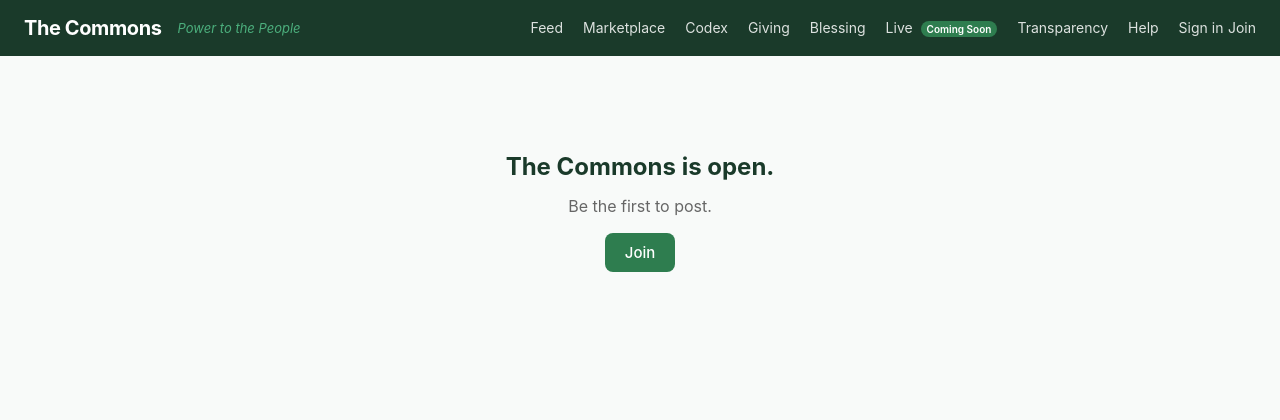
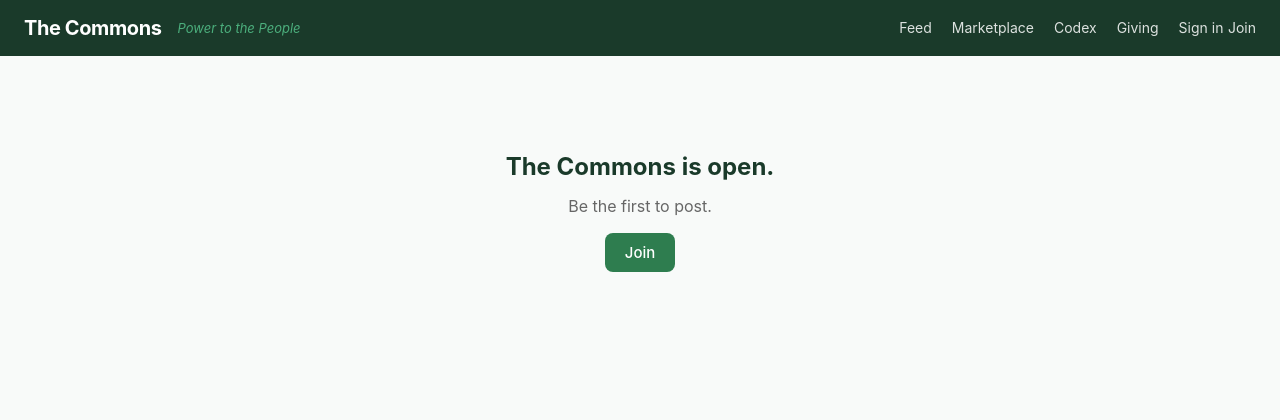
Before and after one commit to Kronestones/the-commons, a FastAPI app: page / in a window 1280 px wide. Shown: the top 420 px of the page. Run offline with FastAPI, Linux system fonts and the light colour scheme.

Commit message:
Clean nav — remove broken links

```diff
--- a/templates/base.html
+++ b/templates/base.html
@@ -42,10 +42,6 @@
       <a href="/marketplace">Marketplace</a>
       <a href="/codex">Codex</a>
       <a href="/giving">Giving</a>
-      <a href="/blessing">Blessing</a>
-      <a href="/live">Live <span class="coming-soon-badge">Coming Soon</span></a>
-      <a href="/transparency">Transparency</a>
-      <a href="/support">Help</a>
       <span id="nav-user"></span>
     </div>
   </nav>
--- a/the_commons/templates/base.html
+++ b/the_commons/templates/base.html
@@ -42,10 +42,6 @@
       <a href="/marketplace">Marketplace</a>
       <a href="/codex">Codex</a>
       <a href="/giving">Giving</a>
-      <a href="/blessing">Blessing</a>
-      <a href="/live">Live <span class="coming-soon-badge">Coming Soon</span></a>
-      <a href="/transparency">Transparency</a>
-      <a href="/support">Help</a>
       <span id="nav-user"></span>
     </div>
   </nav>
```
